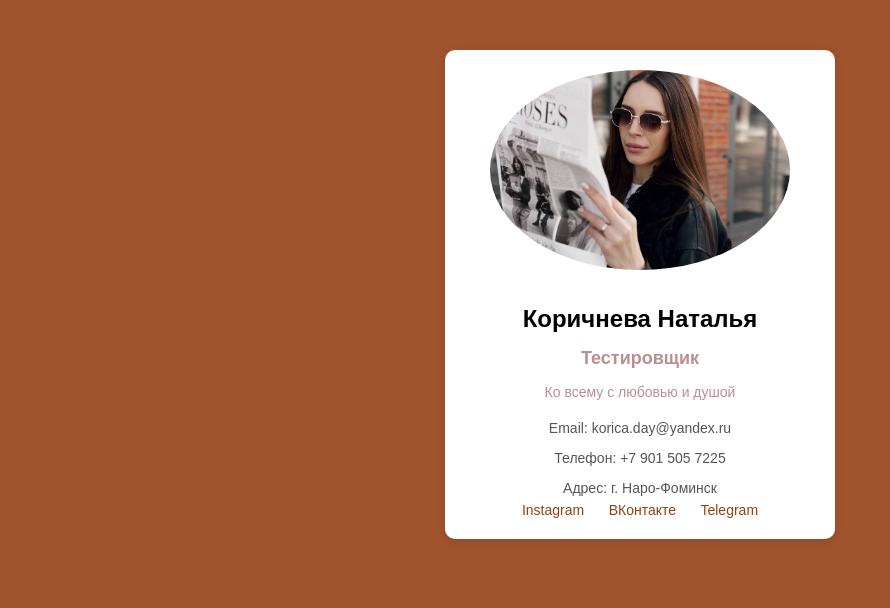
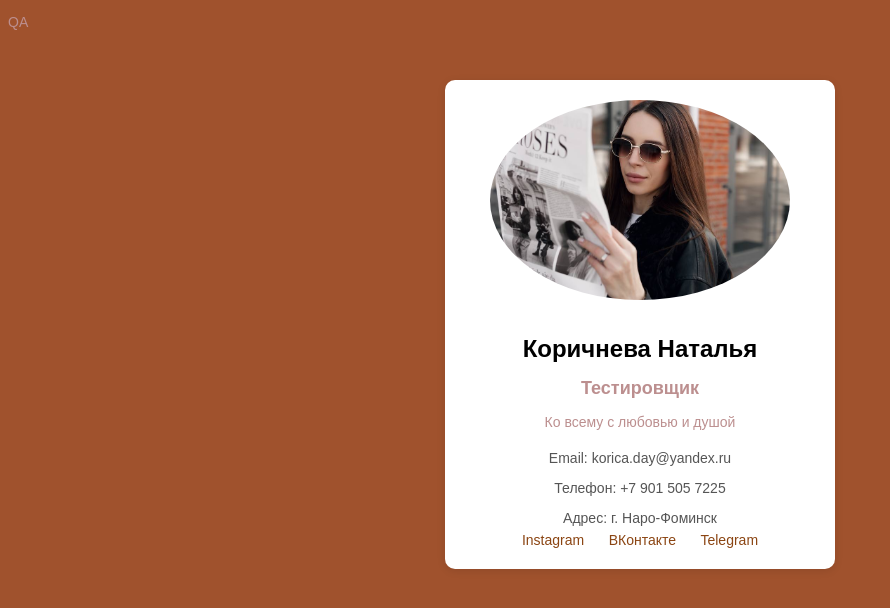
Before and after one commit to NataliDay/NataliDay.github.io, a plain HTML site: page index.html in a window 1280 px wide. Shown: the whole page, without its empty margins (0-890 px from the left). Drawn offline with Linux system fonts and the light colour scheme.

Commit message:
параграф

```diff
--- a/index.html
+++ b/index.html
@@ -2,6 +2,7 @@
 <html lang="ru">
 <head>
     <link rel="icon" href="C:/Users/наталья/Desktop/мой сайт/favicon.ico" sizes="16x16" type="image/x-icon">
+    <p>QA</p>
     <meta charset="UTF-8">
     <title>Korica_</title>
     <link rel="stylesheet" href="styles.css">
```
